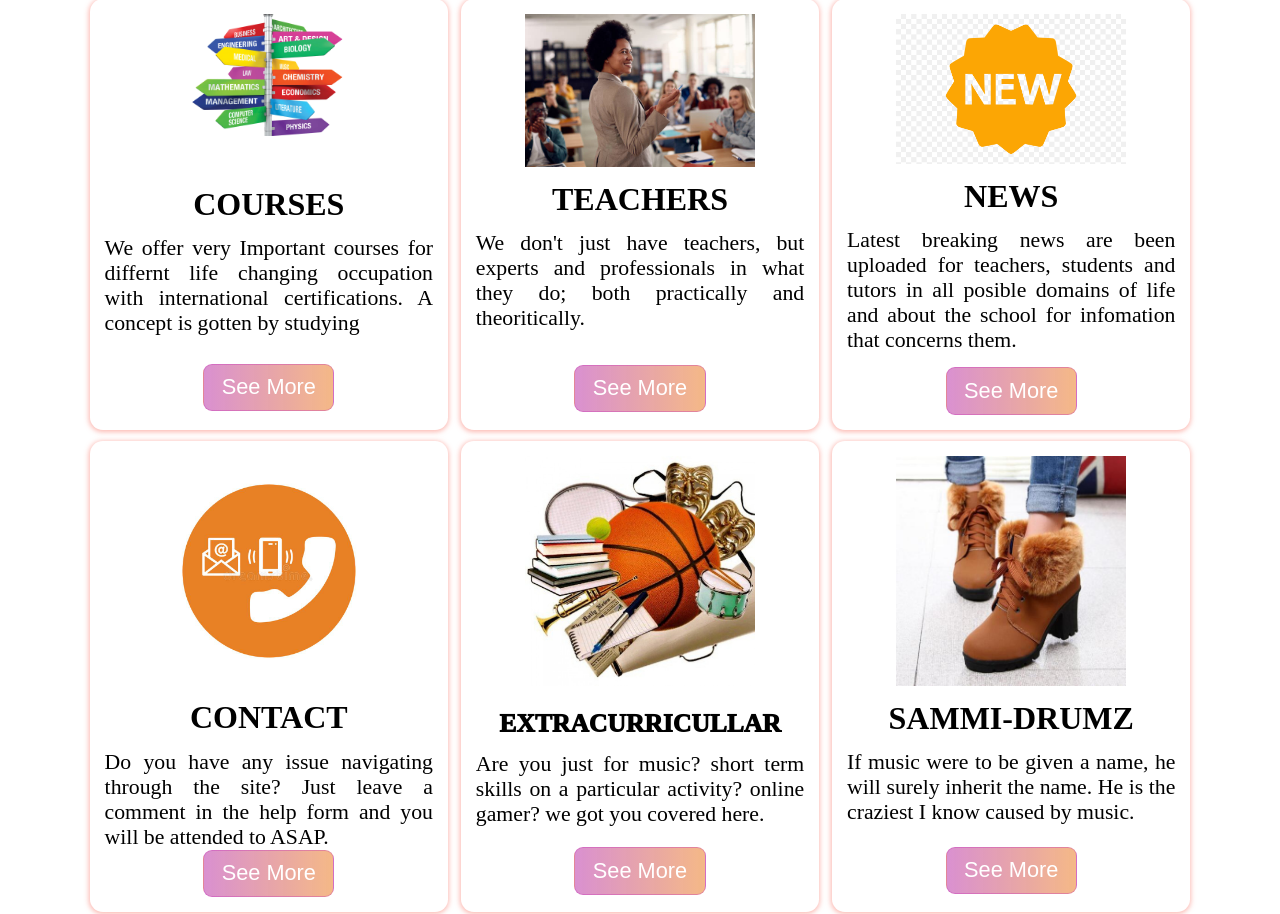
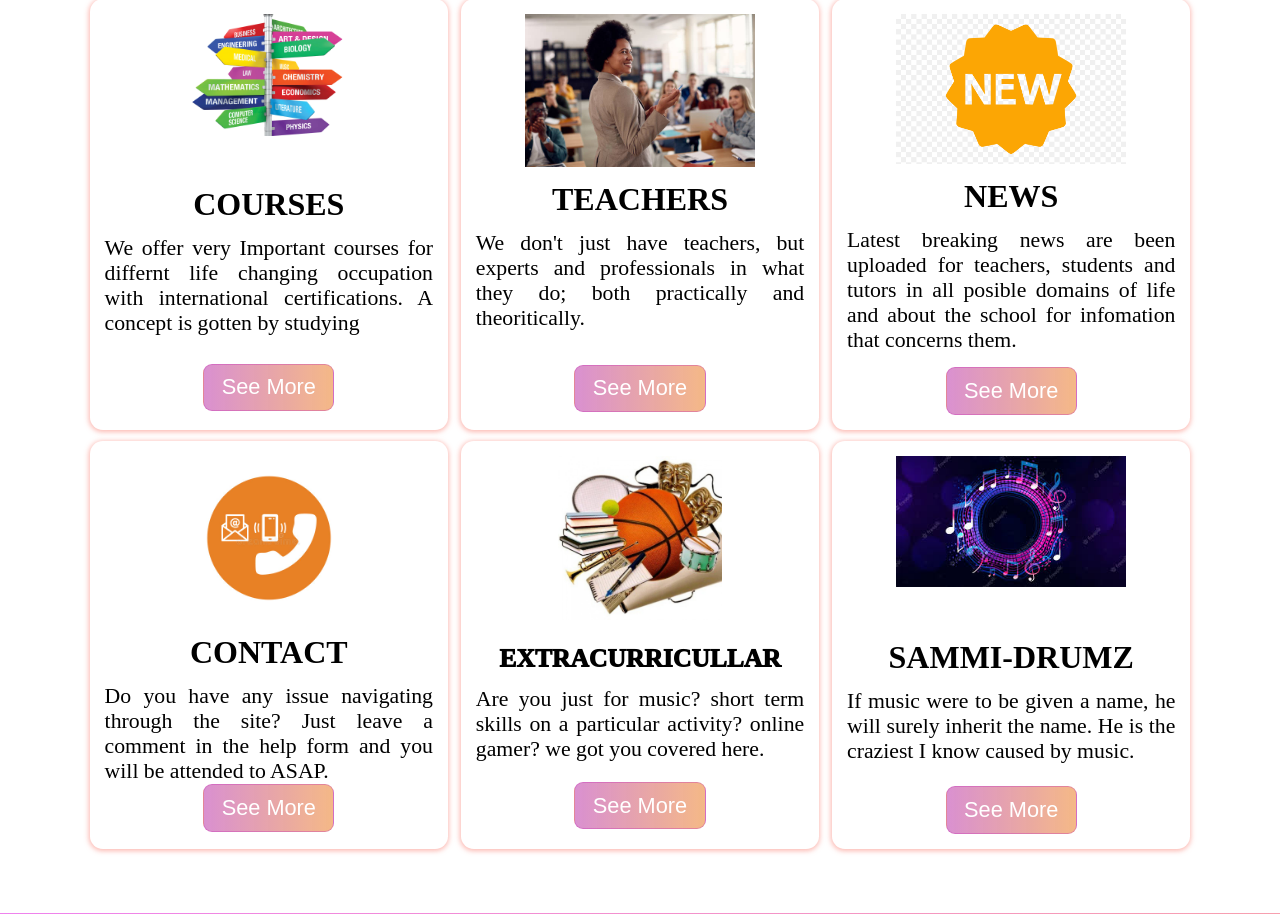
Before and after one commit to Sammi-Drums/Site-7, a PHP site: page / in a window 1280 px wide. Shown: the part 521-1435 px from the top of the page. Run offline with PHP 8.4, Linux system fonts and the light colour scheme.

Commit message:
updateLast

```diff
--- a/CSS/Style.css
+++ b/CSS/Style.css
@@ -322,7 +322,7 @@
 }
 .card31 h4{
     text-align: center;
-    margin-top: 3%;
+    margin-top: 6vh;
     margin-bottom: 4%;
     text-transform: uppercase;
     font-weight: 800;
--- a/index.html
+++ b/index.html
@@ -99,7 +99,7 @@
             </div>
             <div class="cardss">
                 <div class="card11">
-                    <center> <img src="images/contact (1).jpg" width="70%" height="50%" alt=""> </center>
+                    <center> <img src="images/contact (1).jpg" width="50%" height="50%" alt=""> </center>
                     <h4> Contact </h4>
                     <p> Do you have any issue navigating through the site? Just leave
                         a comment in the help form and you will be attended to ASAP.
@@ -108,7 +108,7 @@
                     <center><button>   <a href="Services.html">See More</a> </button></center>
                 </div>
                 <div class="card21">
-                    <center> <img src="Images/EXtra (2).jpg" width="70%" height="50%" alt=""> </center>
+                    <center> <img src="Images/EXtra (2).jpg" width="50%" height="30%" alt=""> </center>
                     <h4> Extracurricullar </h4>
                     <p> Are you just for music? short term skills on a particular
                         activity? online gamer? we got you covered here.
@@ -117,10 +117,11 @@
                     <center><button>   <a href="Services.html">See More</a> </button></center>
                 </div>
                 <div class="card31">
-                    <center> <img src="images/s-l500.jpg" width="70%" height="50%" alt=""> </center>
+                    <center> <img src="images/Services/mm.jpg" width="70%" height="50%" alt=""> </center>
                     <h4> Sammi-Drumz </h4>
                     <p> If music were to be given a name, he will surely inherit
                         the name. He is the craziest I know caused by music.
+
 
                     </p>
                     <center><button>  <a href="Services.html">See More</a> </button></center>
```
Also changed, not shown: Images/Services/Musi.jpg (added), Images/Services/images (1)mmm.jpg (added), Images/Services/mm.jpg (added), Images/Services/mmm.jpg (added), Images/music.png (added).
